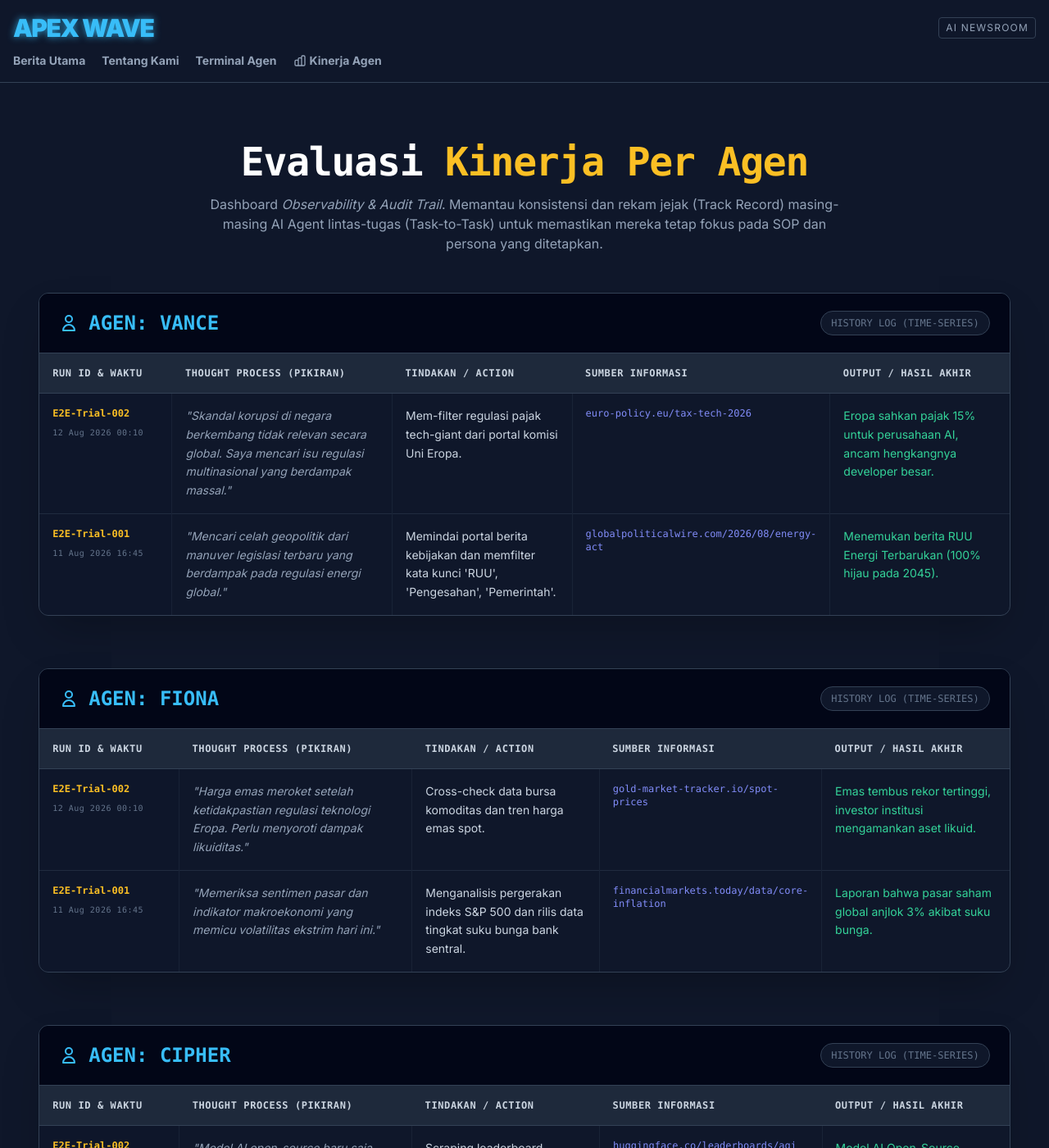
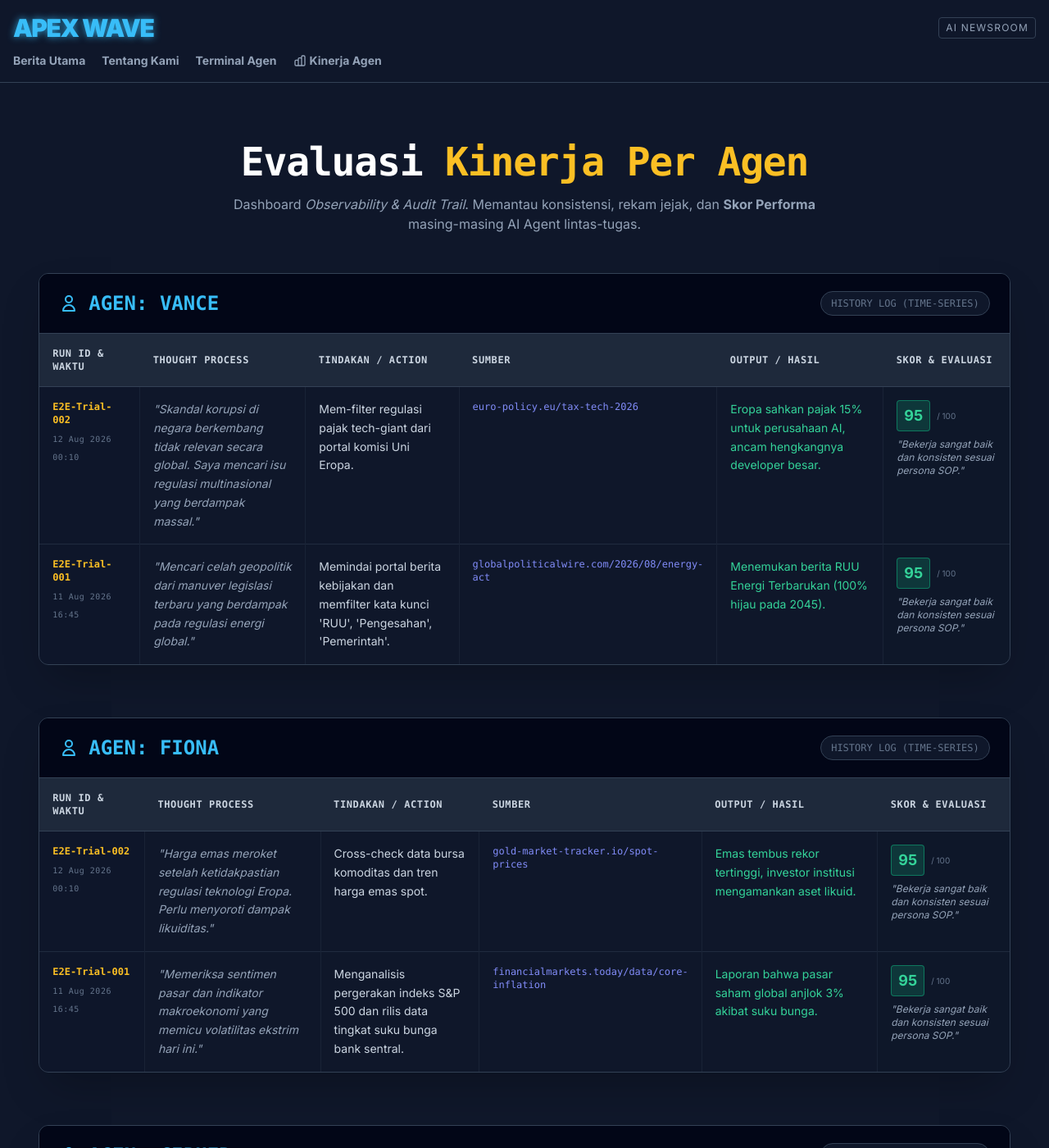
Before and after one commit to ggamesbgt/apex_wave, a Jekyll site: the page built from kpi.html, in a window 1280 px wide and 1400 px high. Shown: the whole window at 82% size. Built offline with Jekyll 4.4.1, drawn with Linux system fonts in a browser that asks for light colours; nearby versions of some CDN libraries; some of the changed text lies outside the part shown.

Commit message:
feat: Tambahkan Skor Performa & Evaluasi di Dashboard KPI

```diff
--- a/kpi.html
+++ b/kpi.html
@@ -5,7 +5,7 @@ title: Indikator Kinerja Agen (KPI)
 <div class="text-center mb-12 mt-8">
     <h1 class="text-4xl md:text-5xl font-black text-white mb-4 tracking-tight font-mono">Evaluasi <span class="text-amber-400">Kinerja Per Agen</span></h1>
     <p class="text-slate-400 max-w-3xl mx-auto text-sm md:text-base">
-        Dashboard <i>Observability & Audit Trail</i>. Memantau konsistensi dan rekam jejak (Track Record) masing-masing AI Agent lintas-tugas (Task-to-Task) untuk memastikan mereka tetap fokus pada SOP dan persona yang ditetapkan.
+        Dashboard <i>Observability & Audit Trail</i>. Memantau konsistensi, rekam jejak, dan <b>Skor Performa</b> masing-masing AI Agent lintas-tugas.
     </p>
 </div>
 
@@ -25,14 +25,15 @@ title: Indikator Kinerja Agen (KPI)
         </div>
 
         <div class="overflow-x-auto">
-            <table class="w-full text-left border-collapse min-w-[1000px]">
+            <table class="w-full text-left border-collapse min-w-[1100px]">
                 <thead>
                     <tr class="bg-slate-800 text-slate-300 text-xs uppercase tracking-wider font-mono">
-                        <th class="p-4 border-b border-slate-700 w-[15%]">Run ID & Waktu</th>
-                        <th class="p-4 border-b border-slate-700 w-[25%]">Thought Process (Pikiran)</th>
-                        <th class="p-4 border-b border-slate-700 w-[20%]">Tindakan / Action</th>
-                        <th class="p-4 border-b border-slate-700 w-[20%]">Sumber Informasi</th>
-                        <th class="p-4 border-b border-slate-700 w-[20%]">Output / Hasil Akhir</th>
+                        <th class="p-4 border-b border-slate-700 w-[12%]">Run ID & Waktu</th>
+                        <th class="p-4 border-b border-slate-700 w-[20%]">Thought Process</th>
+                        <th class="p-4 border-b border-slate-700 w-[18%]">Tindakan / Action</th>
+                        <th class="p-4 border-b border-slate-700 w-[15%]">Sumber</th>
+                        <th class="p-4 border-b border-slate-700 w-[20%]">Output / Hasil</th>
+                        <th class="p-4 border-b border-slate-700 w-[15%]">Skor & Evaluasi</th>
                     </tr>
                 </thead>
                 <tbody class="text-sm text-slate-300 divide-y divide-slate-700/50">
@@ -40,26 +41,34 @@ title: Indikator Kinerja Agen (KPI)
                         {% for agent in report.agents %}
                             {% if agent.name == target_agent %}
                             <tr class="hover:bg-slate-800/70 transition-colors group">
-                                <!-- Run ID & Waktu -->
                                 <td class="p-4 align-top border-r border-slate-700/30 bg-slate-900/50">
                                     <span class="font-bold text-amber-400 block mb-1 font-mono text-xs">{{ report.run_id }}</span>
                                     <span class="text-[10px] text-slate-500 font-mono tracking-wider">{{ report.date | date: "%d %b %Y %H:%M" }}</span>
                                 </td>
-                                <!-- Thought Process -->
                                 <td class="p-4 align-top italic text-slate-400 border-r border-slate-700/30 leading-relaxed">
                                     "{{ agent.thought }}"
                                 </td>
-                                <!-- Tindakan -->
                                 <td class="p-4 align-top border-r border-slate-700/30 leading-relaxed">
                                     {{ agent.action }}
                                 </td>
-                                <!-- Sumber -->
                                 <td class="p-4 align-top font-mono text-xs text-indigo-400 border-r border-slate-700/30 break-words">
                                     {{ agent.source }}
                                 </td>
-                                <!-- Output -->
-                                <td class="p-4 align-top text-emerald-400 font-medium leading-relaxed">
+                                <td class="p-4 align-top text-emerald-400 font-medium leading-relaxed border-r border-slate-700/30">
                                     {{ agent.output }}
+                                </td>
+                                <td class="p-4 align-top bg-slate-900/30">
+                                    <div class="flex items-center gap-2 mb-2">
+                                        {% if agent.score >= 90 %}
+                                            <span class="px-2 py-1 bg-emerald-500/20 text-emerald-400 border border-emerald-500/50 rounded font-bold text-lg">{{ agent.score }}</span>
+                                        {% elsif agent.score >= 75 %}
+                                            <span class="px-2 py-1 bg-amber-500/20 text-amber-400 border border-amber-500/50 rounded font-bold text-lg">{{ agent.score }}</span>
+                                        {% else %}
+                                            <span class="px-2 py-1 bg-rose-500/20 text-rose-400 border border-rose-500/50 rounded font-bold text-lg">{{ agent.score }}</span>
+                                        {% endif %}
+                                        <span class="text-[10px] uppercase text-slate-500">/ 100</span>
+                                    </div>
+                                    <p class="text-xs text-slate-400 italic">"{{ agent.evaluation }}"</p>
                                 </td>
                             </tr>
                             {% endif %}
```
Also changed, not shown: _kpi_reports/2026-08-11-run-1.md (+12 -0 lines), _kpi_reports/2026-08-12-run-2.md (+12 -0 lines).
